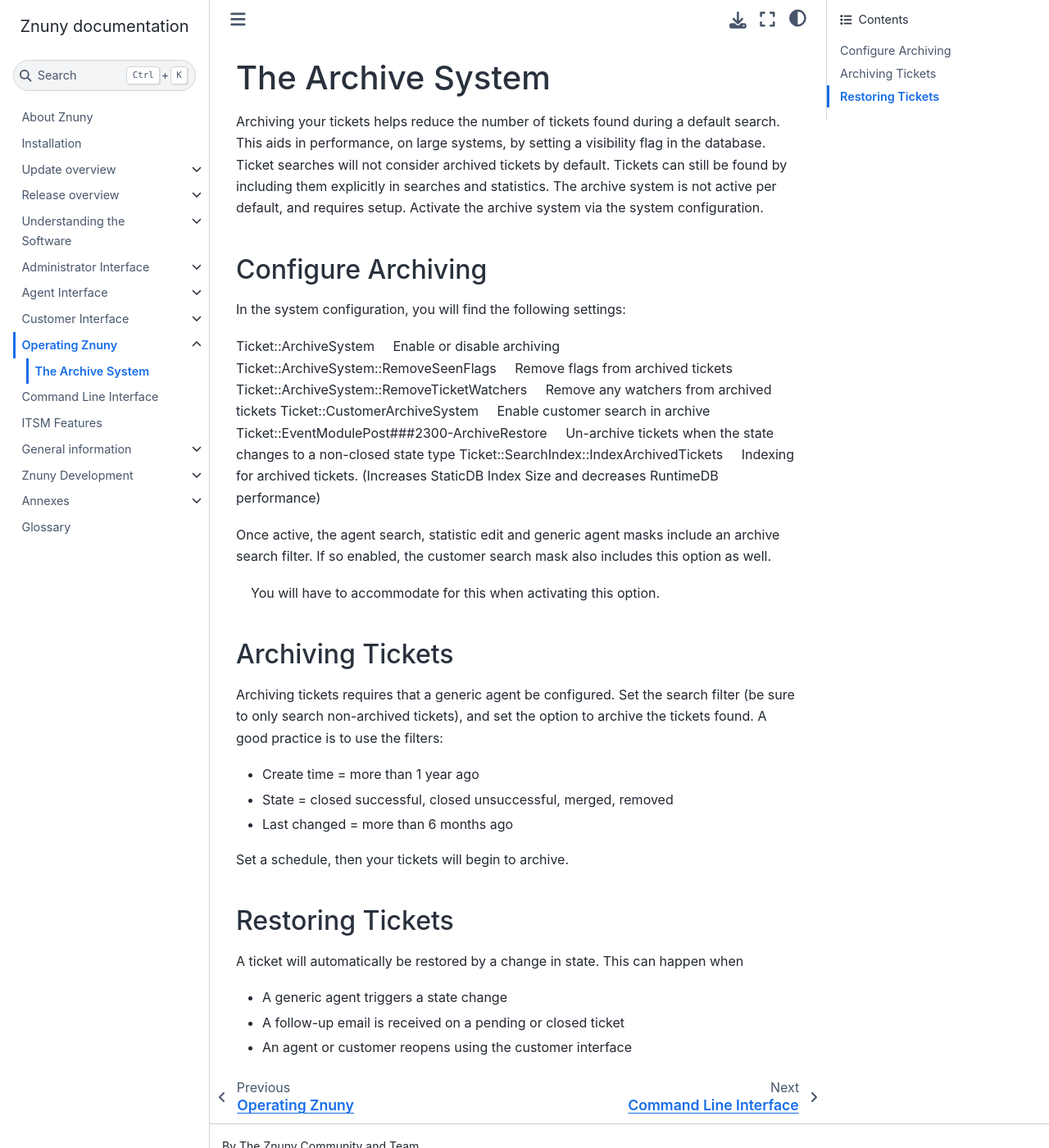
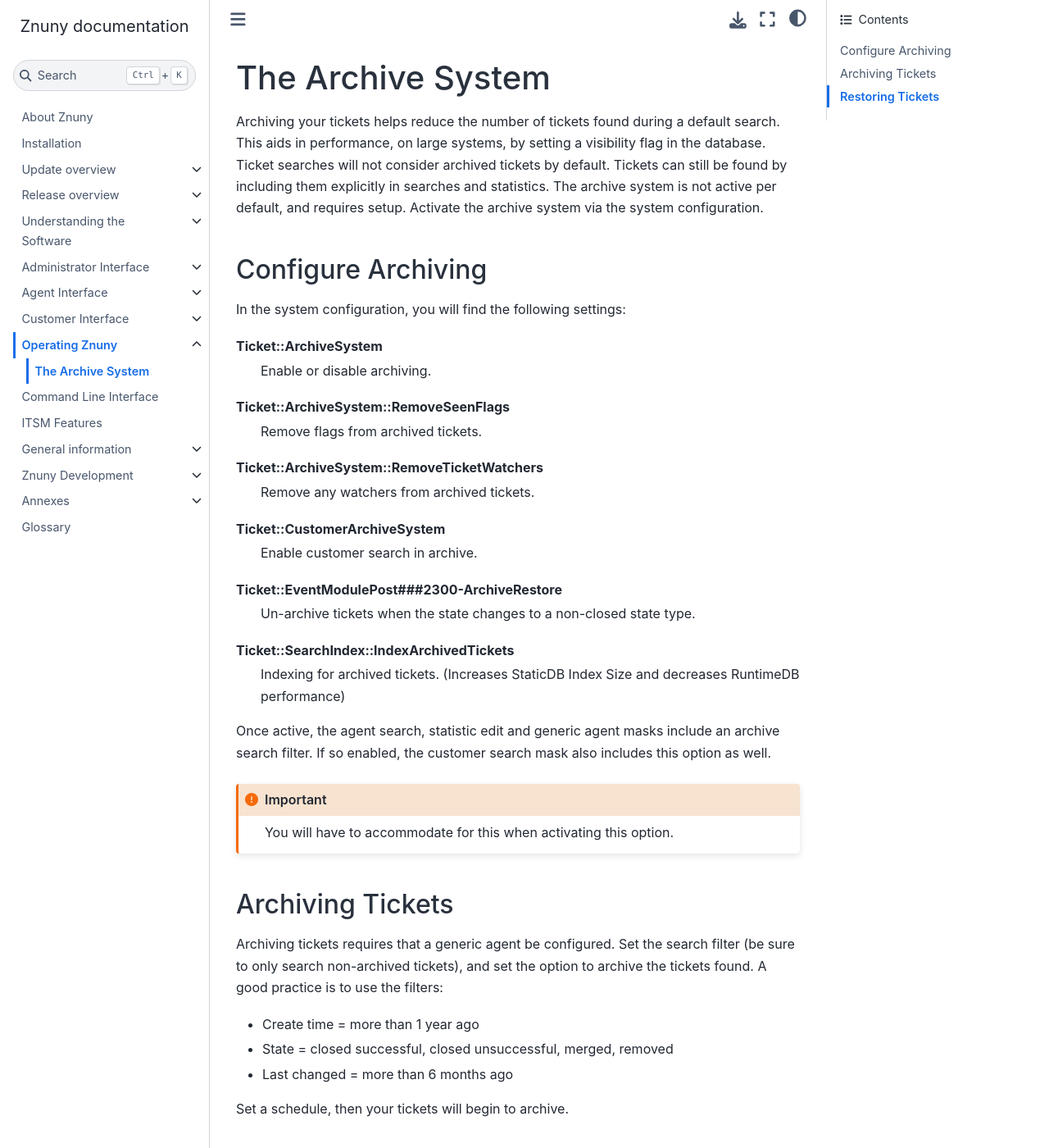
Before and after one commit to znuny/manual, a Sphinx documentation site: the page built from source/standardoperations/ticketarchive/index.rst, in a window 1280 px wide and 1400 px high. Shown: the whole window at 82% size. Built offline with Sphinx 7.4.7 and the Sphinx Book theme 1.1.4, drawn with Linux system fonts in a browser that asks for light colours.

```diff
--- a/source/admin/usermanagement/groups/index.rst
+++ b/source/admin/usermanagement/groups/index.rst
@@ -1,6 +1,7 @@
+.. _PageNavigation admin_groups_index:
+
 Manage Groups
 #############
-.. _PageNavigation admin_groups_index:
 
 Adding a group is the one of the first things to do in a new system, or when creating a new team within the system. A group is needed in the queue settings screen, and for role or user assignment, and should be the first entity you create.
 
--- a/source/standardoperations/ticketarchive/index.rst
+++ b/source/standardoperations/ticketarchive/index.rst
@@ -11,23 +11,22 @@ Configure Archiving
 In the system configuration, you will find the following settings:
 
 Ticket::ArchiveSystem
-    Enable or disable archiving
+  Enable or disable archiving.
 Ticket::ArchiveSystem::RemoveSeenFlags
-    Remove flags from archived tickets
+  Remove flags from archived tickets.
 Ticket::ArchiveSystem::RemoveTicketWatchers
-    Remove any watchers from archived tickets
+  Remove any watchers from archived tickets.
 Ticket::CustomerArchiveSystem
-    Enable customer search in archive
+  Enable customer search in archive.
 Ticket::EventModulePost###2300-ArchiveRestore
-    Un-archive tickets when the state changes to a non-closed state type
+  Un-archive tickets when the state changes to a non-closed state type.
 Ticket::SearchIndex::IndexArchivedTickets
-    Indexing for archived tickets. (Increases StaticDB Index Size and decreases RuntimeDB performance)
+  Indexing for archived tickets. (Increases StaticDB Index Size and decreases RuntimeDB performance)
 
 Once active, the agent search, statistic edit and generic agent masks include an archive search filter. If so enabled, the customer search mask also includes this option as well.
 
 .. important::
-
-    You will have to accommodate for this when activating this option.
+  You will have to accommodate for this when activating this option.
 
 Archiving Tickets
 *****************
```
Also changed, not shown: source/admin/index.rst (+10 -0 lines), source/admin/miniadmin/index.rst (added, +32 -0 lines), source/admin/miniadmin/images/admin_mini_admin_group_add.png (added).
